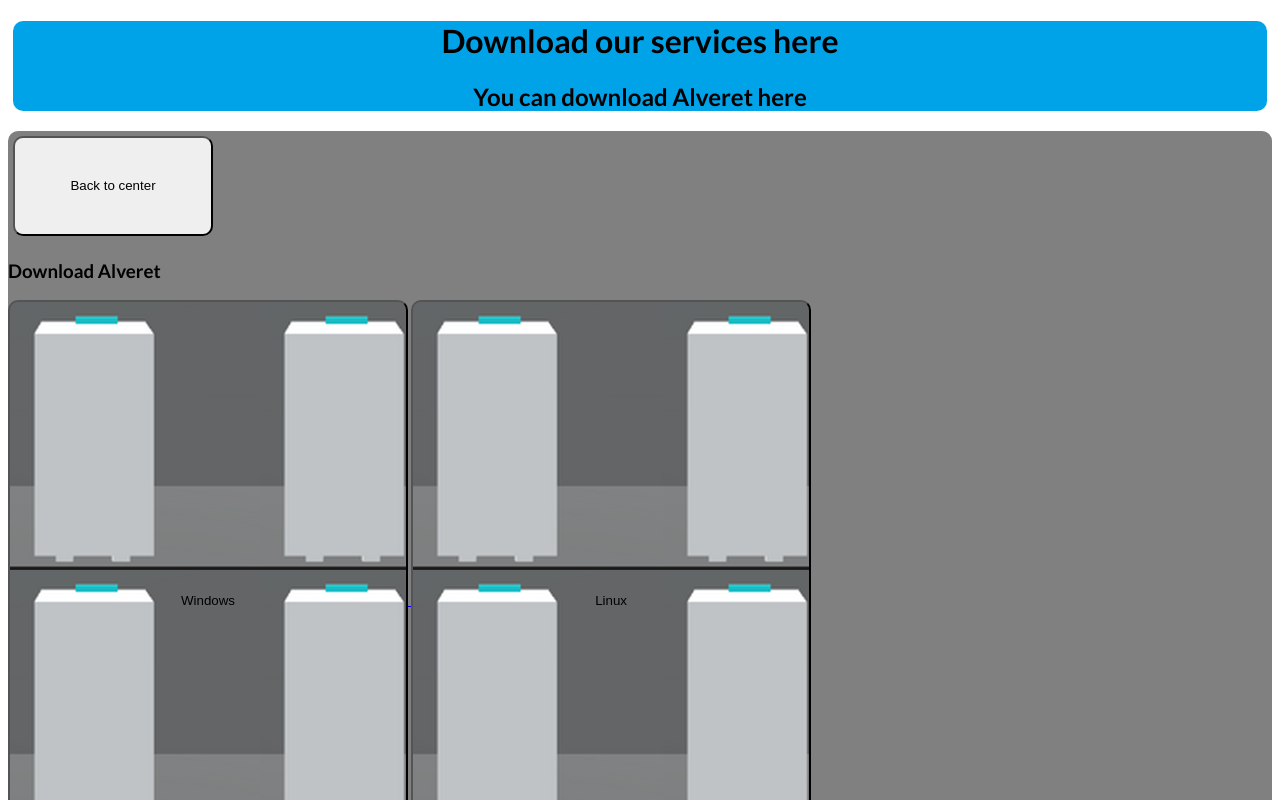
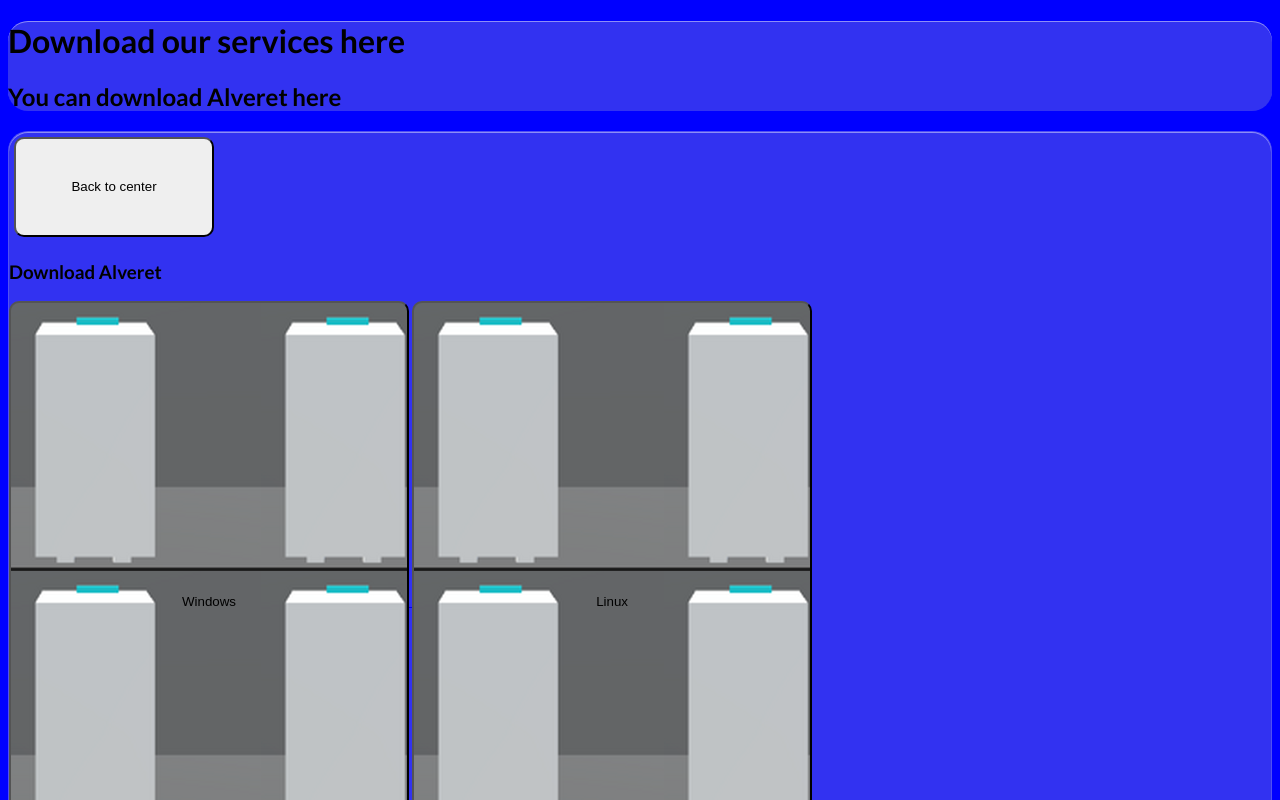
Before and after one commit to GamarturGamedev/Gamartur-Site, a plain HTML site: page download.html in a window 1280 px wide. Shown: the top 800 px of the page. Drawn offline with Linux system fonts and the light colour scheme.

Commit message:
Interface Upgrade Part 2

```diff
--- a/download.html
+++ b/download.html
@@ -7,20 +7,25 @@
 <link rel="preconnect" href="https://fonts.gstatic.com" crossorigin>
 <link href="https://fonts.googleapis.com/css2?family=Lato:ital,wght@0,100;0,300;0,400;0,700;0,900;1,100;1,300;1,400;1,700;1,900&display=swap" rel="stylesheet">
 <style>
-article
+body
 {
-background-color: blue;
-border-radius: 10px;
+background-color:blue;
+}
+nav
+{
+background-color: rgba(200, 200, 200, 0.25);
+border-radius: 20px;
+backdrop-filter: blur(15px);
+border: 1px solid rgba(248, 248, 248, 0.15);
+box-shadow: inset 0 1px rgba(250, 250, 250, 0.45);
 }
 h1
 {
 font-family: "Lato";
-text-align:center;
 }
 h2
 {
 font-family: "Lato";
-text-align:center;
 }
 h3
 {
@@ -38,16 +43,22 @@ img
 {
 margin-left: 05px;
 }
-nav
+footer
 {
-background-color: gray;
-border-radius: 10px;
+background-color: rgba(200, 200, 200, 0.25);
+border-radius: 20px;
+backdrop-filter: blur(15px);
+border: 1px solid rgba(248, 248, 248, 0.15);
+box-shadow: inset 0 1px rgba(250, 250, 250, 0.45);
 }
 header
 {
-background:url(gamarturlogo.jpg);
-border-radius:10px;
-margin:5px;
+background-color: rgba(200, 200, 200, 0.25);
+border-radius: 20px;
+backdrop-filter: blur(15px);
+border: 1px 1px solid rgba(248, 248, 248, 0.15);
+box-shadow: inset 0 1px rgba(250, 250, 250, 0.45);
+margin-top:20px;
 }
 button[class="alveret"]
 {
@@ -58,10 +69,6 @@ button
 border-radius:10px;
 width:400px;
 height:600px;
-}
-footer
-{
-margin-top:20px;
 }
 </style>
 </head>
@@ -80,7 +87,7 @@ margin-top:20px;
 <a download="AlveretLinux.zip" href="https://github.com/GamarturGamedev/Gamartur-Site/releases/download/v1.7/AlveretLinux.zip">
 <button class="alveret">Linux</button>
 </a>
-<footer style="background-color: blueviolet; border-radius: 10px;">
+<footer>
 <ul>
 <li>Programming</li>
 <li>Gamedev</li>
```
